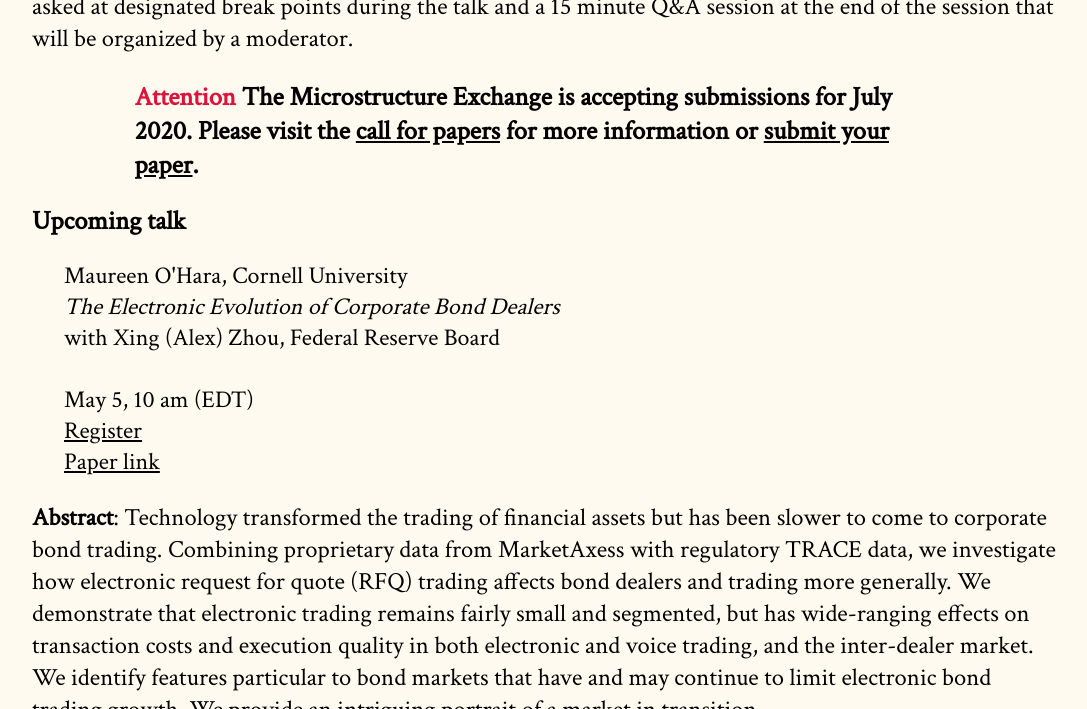
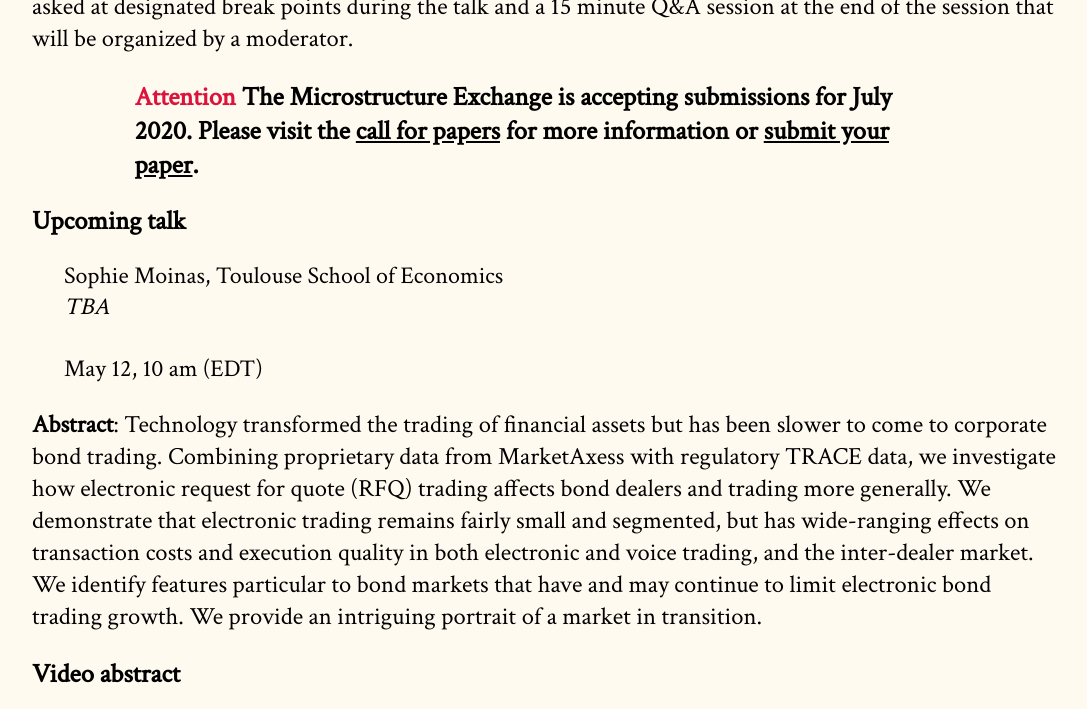
Before and after one commit to cpfiffer/microstructure.exchange, a Jekyll site: the page built from index.md, in a window 1280 px wide and 900 px high, scrolled down 381 px, cut to the strip 0-709 px from the top of the window. Shown: the whole strip, without its empty margins (96-1183 px from the left). Built offline with Jekyll 4.4.1, drawn with Linux system fonts in a browser that asks for light colours; some web fonts are replaced; some of the changed text lies outside the part shown.

Commit message:
Update page

```diff
--- a/_config.yml
+++ b/_config.yml
@@ -11,10 +11,10 @@ github:
   owner_name: Cameron Pfiffer
 
 speaker-info:
-  speaker-name: Maureen O'Hara, Cornell University
-  speaker-paper: The Electronic Evolution of Corporate Bond Dealers
-  coauthors: "Xing (Alex) Zhou, Federal Reserve Board"
-  speaker-date: May 5, 10 am (EDT)
-  paper-link: /papers/The Electronic Evolution of Corporate Bond Dealers.pdf
-  webinar-link: https://stockholmuniversity.zoom.us/webinar/register/WN__OjOQCIVSs2e5u8dp11rjQ
+  speaker-name: Sophie Moinas, Toulouse School of Economics
+  speaker-paper: TBA
+  # coauthors: "Xing (Alex) Zhou, Federal Reserve Board"
+  speaker-date: May 12, 10 am (EDT)
+  # paper-link: /papers/The Electronic Evolution of Corporate Bond Dealers.pdf
+  # webinar-link: https://stockholmuniversity.zoom.us/webinar/register/WN__OjOQCIVSs2e5u8dp11rjQ
   # slides-link: /slides/RanaldoSomogyi_webinar20200428_slides.pdf
```
Also changed, not shown: index.md (+2 -1 lines), Gemfile.lock.
